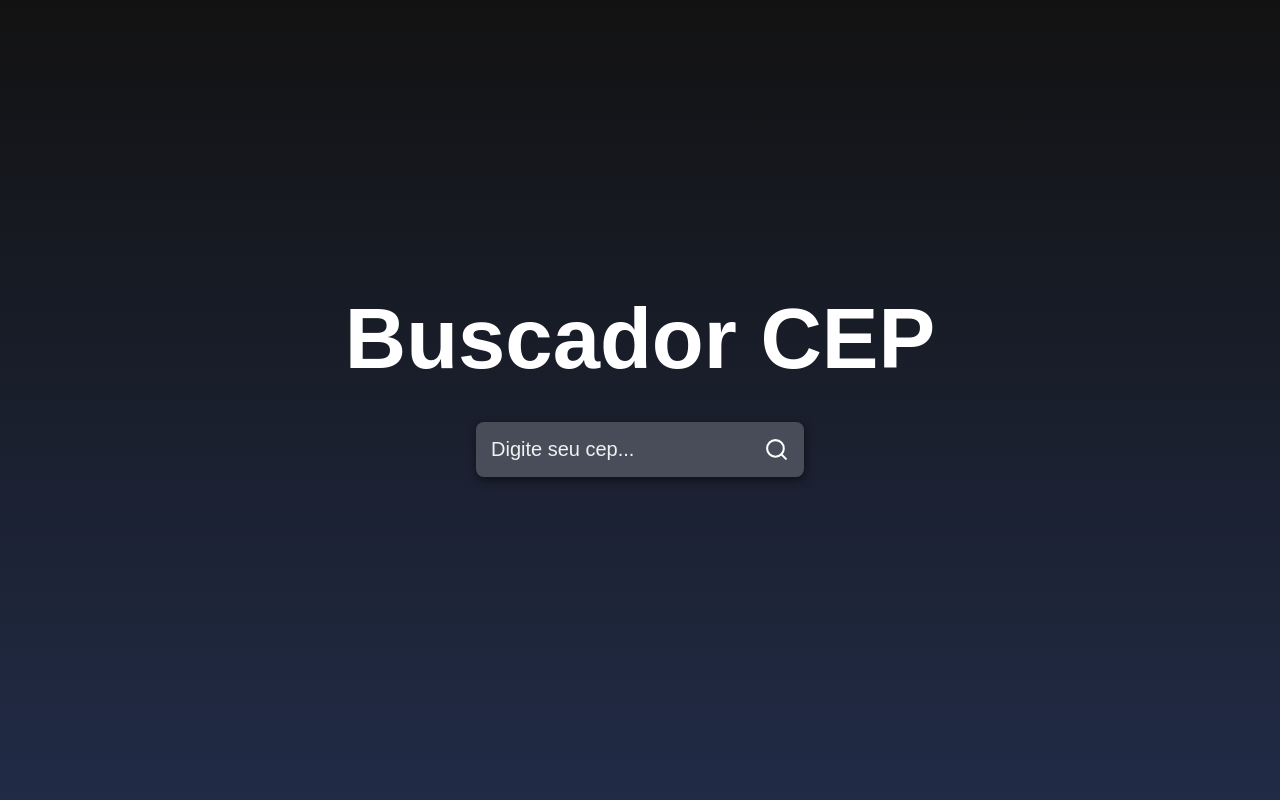
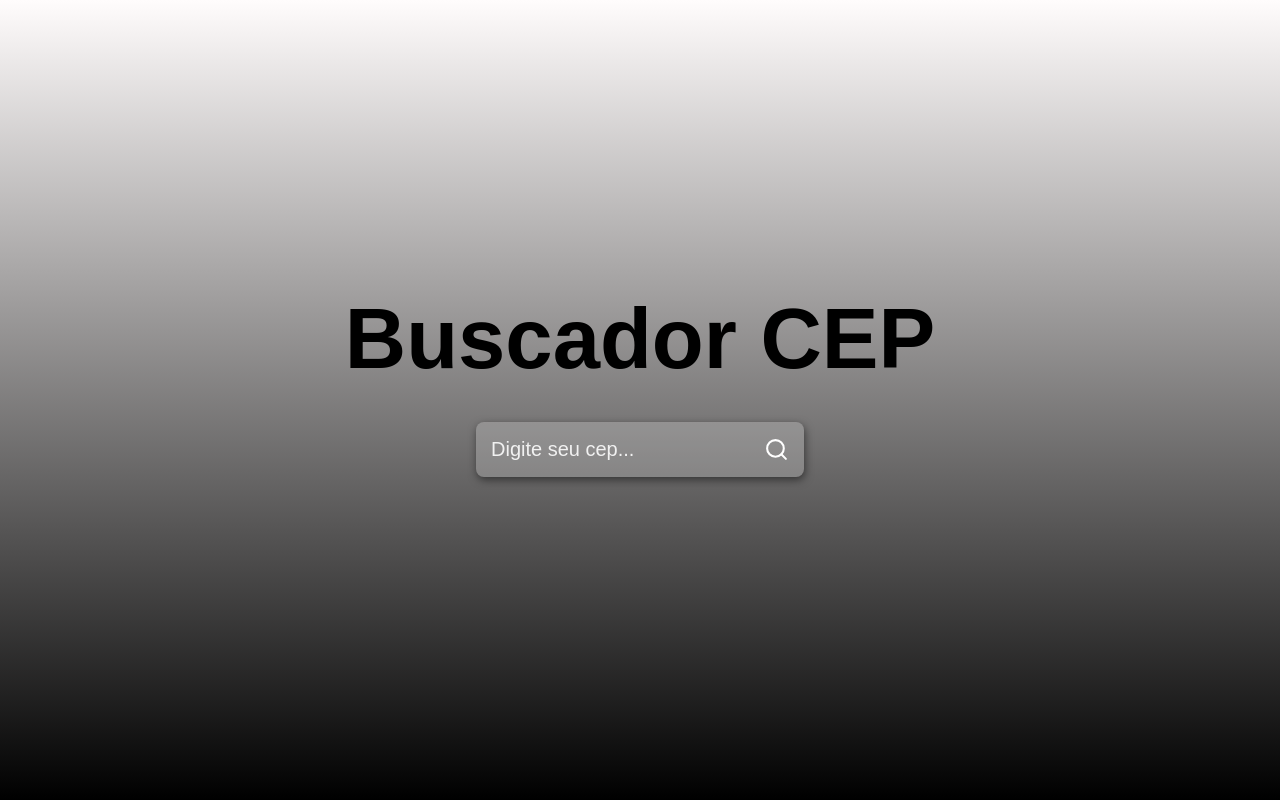
Before and after one commit to anccilotto/buscador-cep-portfolio, a React (Vite) app: page / in a window 1280 px wide. Built offline with nearby package versions, Linux system fonts and the light colour scheme.

Commit message:
finalizado

```diff
--- a/src/styles.css
+++ b/src/styles.css
@@ -4,12 +4,12 @@
     justify-content: center;
     align-items: center;
     flex-direction: column;
-    background: linear-gradient(#121212, #212b46);
+    background: linear-gradient(#fffcfc, #000000);
 }
 
 .title {
     font-size: 85px;
-    color: #fff;
+    color: #000000;
     animation: flipTitle 2s;
 }
 
```
